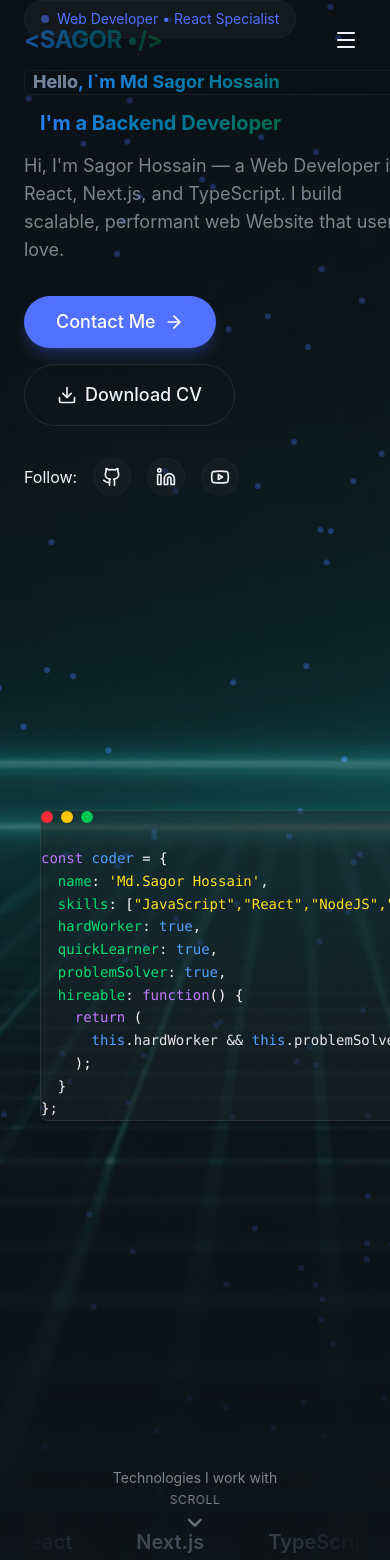
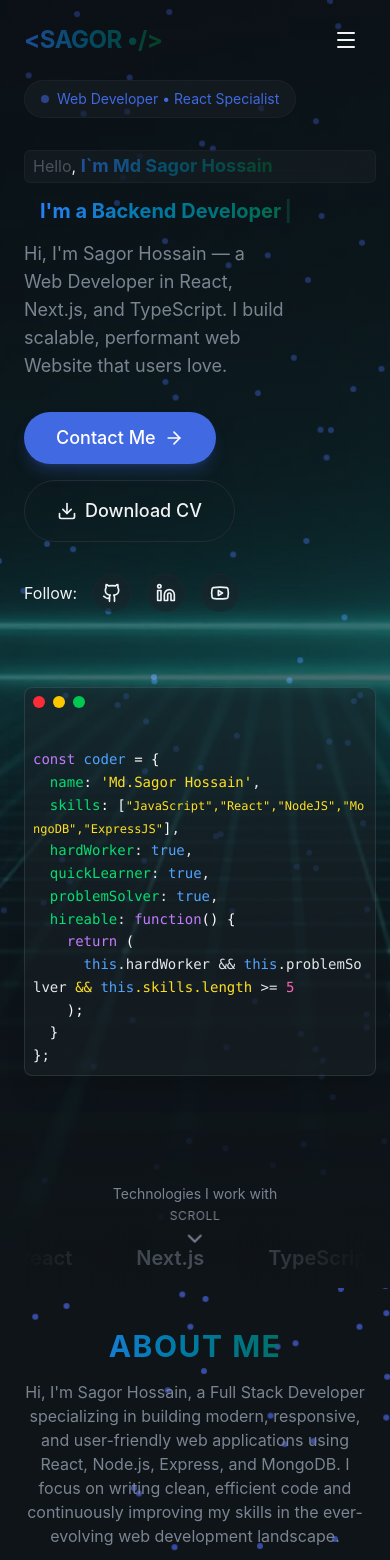
Before and after one commit to sagorhasan17/main-self-portfolio, a React (Vite) app: page / in a window 390 px wide. Shown: the top 1560 px of the page. Built offline with nearby package versions, Linux system fonts and the light colour scheme.

Commit message:
fix hero section padding and add cursor on typing

```diff
--- a/src/components/CodeCard.jsx
+++ b/src/components/CodeCard.jsx
@@ -1,28 +1,17 @@
 const CodeCard = () => {
   return (
-    <div className="min-h-screen flex items-center justify-center px-4">
-      <div
-        className="
-    relative
-    w-90 md:w-full overflow-y-scroll md:overflow-hidden
-    max-w-full md:max-w-2xl lg:max-w-3xl
-    rounded-lg
-    glass backdrop-blur-xl
-    border border-white/10
-    shadow-xl
-    md:p-4 sm:p-6
-  "
-      >
+    <div className="min-h-screen flex items-center justify-center">
+      <div className="relative md:w-full md:overflow-hidden max-w-full md:max-w-2xl lg:max-w-3xl rounded-lg glass backdrop-blur-xl border border-white/10 shadow-xl md:p-4 sm:p-6">
         {/* Top bar */}
-        <div className="flex items-center gap-2 mb-6">
+        <div className="flex items-center gap-2 mb-6 px-2 py-2">
           <span className="w-3 h-3 rounded-full bg-red-500"></span>
           <span className="w-3 h-3 rounded-full bg-yellow-400"></span>
           <span className="w-3 h-3 rounded-full bg-green-500"></span>
         </div>
 
         {/* Code */}
-        <pre className="text-sm md:text-base font-mono leading-relaxed text-gray-200">
-          <code>
+        <pre className="text-sm md:text-base font-mono leading-relaxed text-gray-200 py-2 px-2 overflow-x-auto whitespace-pre-wrap wrap-break-words">
+          <code className="block break-all whitespace-pre-wrap max-w-full">
             <span className="text-purple-400">const</span>{" "}
             <span className="text-blue-400">coder</span>{" "}
             <span className="text-white">=</span>{" "}
@@ -36,8 +25,12 @@ const CodeCard = () => {
             <span className="text-green-400">skills</span>
             <span className="text-white">:</span>{" "}
             <span className="text-white">[</span>
-            <span className="text-yellow-300 md:text-sm">
-              "JavaScript","React","NodeJS","MongoDB","ExpressJS"
+            <span className="text-yellow-300 md:text-sm text-[12px]">
+              "JavaScript","React","NodeJS",
+
+              <span className="text-yellow-300 md:text-sm">
+                "MongoDB","ExpressJS"
+              </span>
             </span>
             <span className="text-white">]</span>,{"\n"}
             {"  "}
@@ -63,8 +56,10 @@ const CodeCard = () => {
             <span className="text-blue-400">this</span>.hardWorker
             {" && "}
             <span className="text-blue-400">this</span>.problemSolver
-            {" && "}
-            <span className="text-blue-400">this</span>.skills.length
+            <span className="text-yellow-300 md:text-sm">
+              {" && "}
+              <span className="text-blue-400">this</span>.skills.length
+            </span>
             {" >= "}
             <span className="text-pink-400">5</span>
             {"\n"}
--- a/src/index.css
+++ b/src/index.css
@@ -6,7 +6,7 @@
 
   --color-card: #141a1f;
 
-  --color-primary: #5271FF;
+  --color-primary: #4169E1;
   --color-primary-foreground: #ffffff;
 
   --color-secondary: #1f2830;
--- a/src/sections/Education.jsx
+++ b/src/sections/Education.jsx
@@ -82,7 +82,7 @@ const Education = () => {
                   <div
                     className={`glass p-6 rounded-2xl border border-primary/30 hover:border-primary/50 transition-all duration-500`}
                   >
-                    <span className="md:text-4xl text-2xl text-primary font-bold">
+                    <span className="md:text-4xl text-2xl bg-linear-to-r from-blue-500 to-green-800 bg-clip-text text-transparent font-bold">
                       {edu.title}
                     </span>
                     <h3 className="md:text-xl text-md text-muted-foreground font-semibold mt-2 mb-1 flex items-center gap-2">
--- a/src/sections/Hero.jsx
+++ b/src/sections/Hero.jsx
@@ -9,7 +9,7 @@ import {
 
 import heroBg from "../assets/hero-bg.jpg";
 
-import { useTypewriter } from "react-simple-typewriter";
+import { Cursor, useTypewriter } from "react-simple-typewriter";
 import { AnimatedBorderButton } from "../components/AnimatedBorderButton";
 import Button from "../components/Button";
 import CodeCard from "../components/CodeCard";
@@ -35,6 +35,7 @@ const Hero = () => {
   const [text] = useTypewriter({
   words: ["Frontend Developer", "Backend Developer", "Full Stack Developer"],
   loop: true,
+  typeSpeed:120,
 });
 
   return (
@@ -56,7 +57,7 @@ const Hero = () => {
 
 
       {/* content */}
-      <div className="container mx-auto px-6  relative z-10">
+      <div className="container mx-auto px-6 pt-20 md:pt-1 relative z-10">
         <div className="grid lg:grid-cols-2 gap-12 items-center">
           {/* left content text content */}
           <div className="space-y-8">
@@ -69,14 +70,21 @@ const Hero = () => {
 
             {/* headline */}
             <div className="space-y-4">
-              <h1 className="text-[18px] md:text-4xl lg:text-5xl font-bold bg-linear-to-r from-blue-500 to-green-800 bg-clip-text text-transparent leading-tight animate-fade-in animation-delay-100 glass px-2 md:w-full rounded-md animate-pulse">
-                <span className="text-muted-foreground text-md md:text-5xl">Hello</span>, I`m Md Sagor Hossain
+              <h1 className="leading-tight animate-fade-in animation-delay-100 glass px-2 py-1 md:w-full rounded-md animate-pulse">
+                <span className="text-muted-foreground text-md md:text-5xl animate-pulse">Hello</span>, <span className="animate-pulse text-[18px] md:text-4xl lg:text-5xl font-bold bg-linear-to-r from-blue-500 to-green-800 bg-clip-text text-transparent">I`m Md Sagor Hossain</span>
               </h1>
               <h1 className="text-xl md:text-4xl lg:text-4xl font-bold bg-linear-to-r from-blue-500 to-green-800 bg-clip-text text-transparent leading-tight px-4 w-2xs md:w-full">
                 {`I'm a ${text}`}
+                <span>
+                  <Cursor
+                    cursorBlinking
+                    cursorStyle="|"
+                    cursorColor="#10b981"
+                  />
+                </span>
               </h1>
 
-              <p className="text-lg text-muted-foreground max-w-lg animate-fade-in animation-delay-200">
+              <p className="text-lg text-muted-foreground max-w-lg animate-fade-in pr-22 md:pr-1 animation-delay-200">
                 Hi, I'm Sagor Hossain — a Web Developer in React, Next.js, and
                 TypeScript. I build scalable, performant web Website that users
                 love.
@@ -124,7 +132,7 @@ const Hero = () => {
 
           {/* right contect like image  */}
 
-          <div className="relative animate-fade-in animation-delay-300">
+          <div className="relative animate-fade-in animation-delay-300 w-88 md:w-full -mt-50 -mb-50 md:mb-0 md:mt-0">
             {/* profile image */}
             <CodeCard />
 
```
